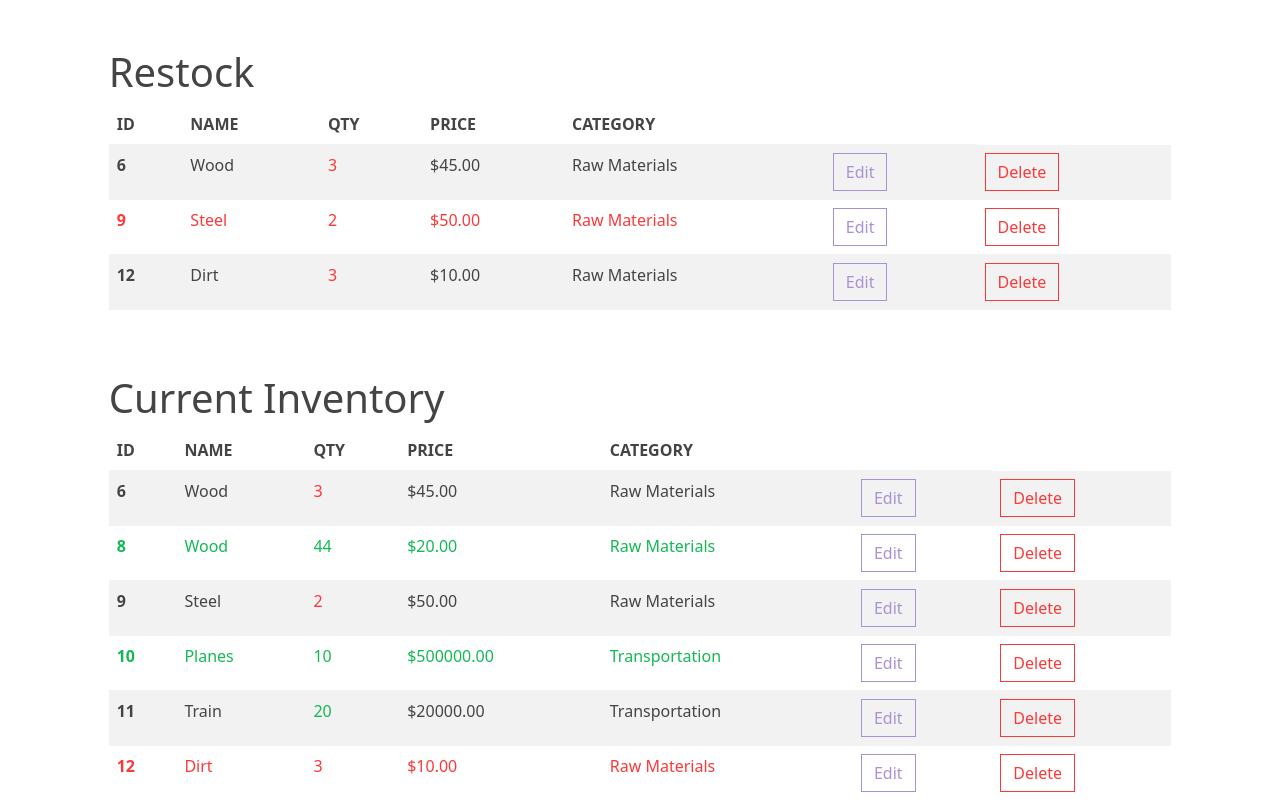
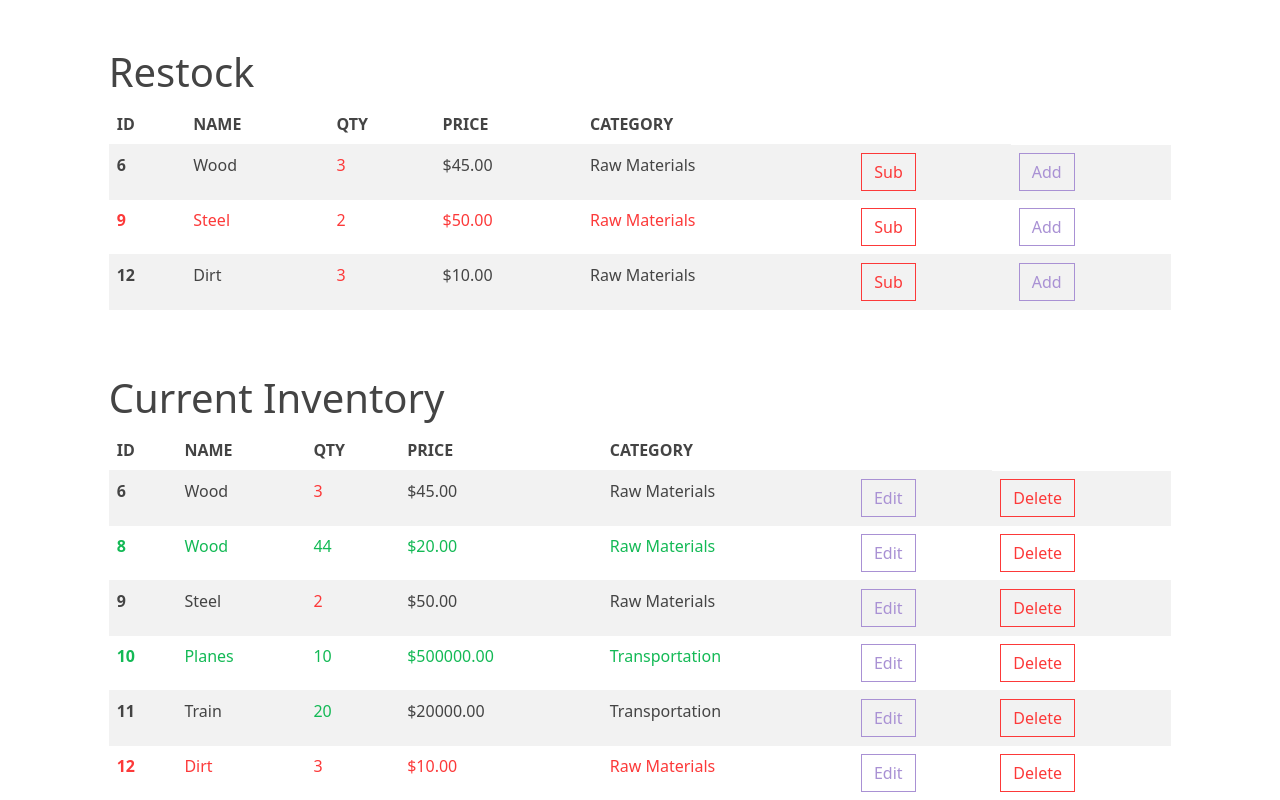
Before and after one commit to leo9uo/Airhouse, a Django app: page /restock/ in a window 1280 px wide. Shown: the part 82-882 px from the top of the page. Run offline with Django 5.2, Linux system fonts and the light colour scheme; a user stored in the database is signed in; data comes from the database, SQL or seed files in the repository.

Commit message:
adjust buttons on low inventory restock items, next up is add functionality for add and sub buttons

```diff
--- a/airhouse_project/airhouse/templates/airhouse/restock.html
+++ b/airhouse_project/airhouse/templates/airhouse/restock.html
@@ -30,8 +30,8 @@
                             {% endif %}
                             <td>${{ item.price }}</td>
                             <td>{{ item.category.name }}</td>
-                            <td><a href="{% url 'edit-item' item.id %}" class="btn btn-outline-secondary">Edit</a></td>
-                            <td><a href="{% url 'delete-item' item.id %}" class="btn btn-outline-danger">Delete</a></td>
+                            <td><a href="#" class="btn btn-outline-danger">Sub</a></td>
+                            <td><a href="#" class="btn btn-outline-secondary">Add</a></td>
                         </tr>
                         {% endif %}
                     {% endfor %}
```
